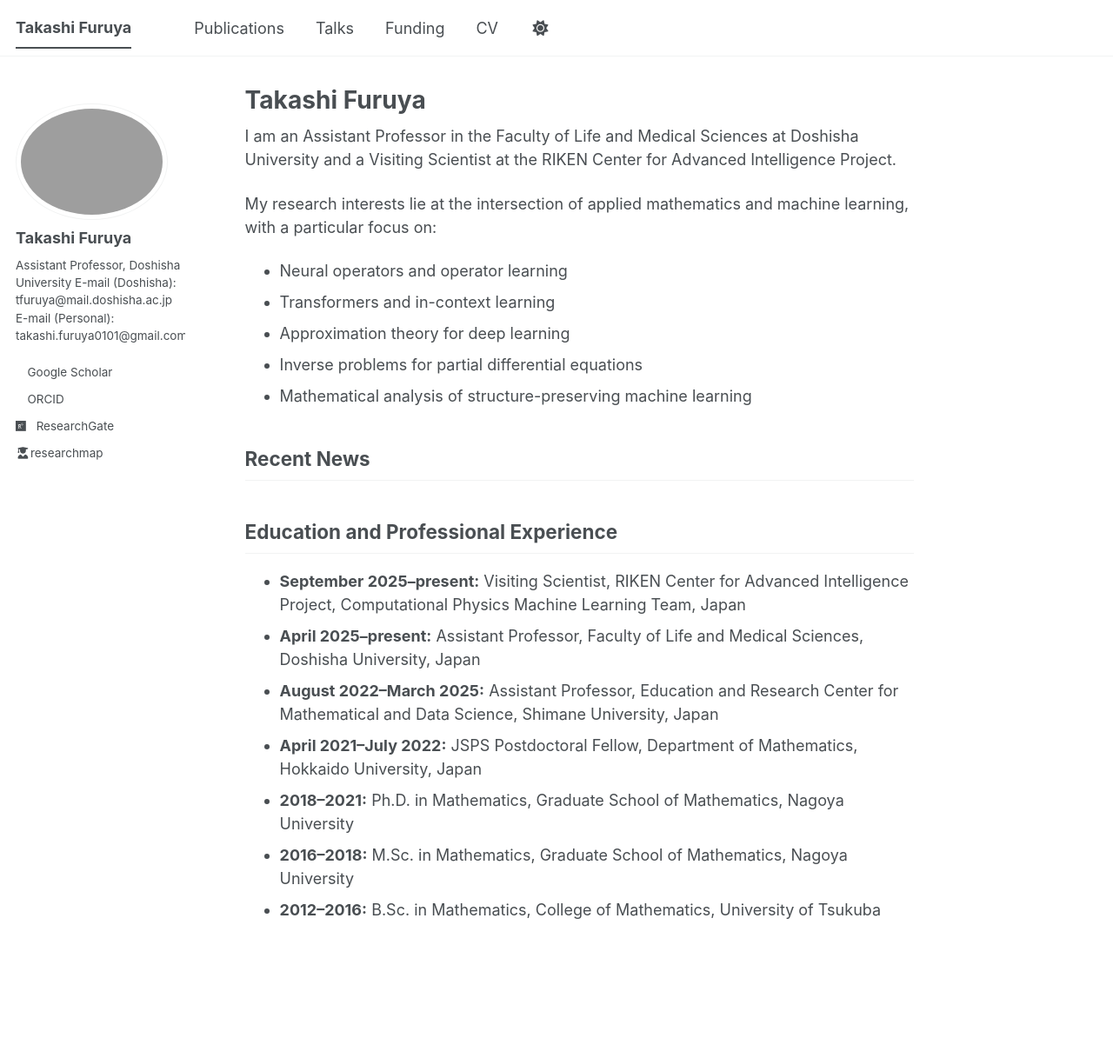
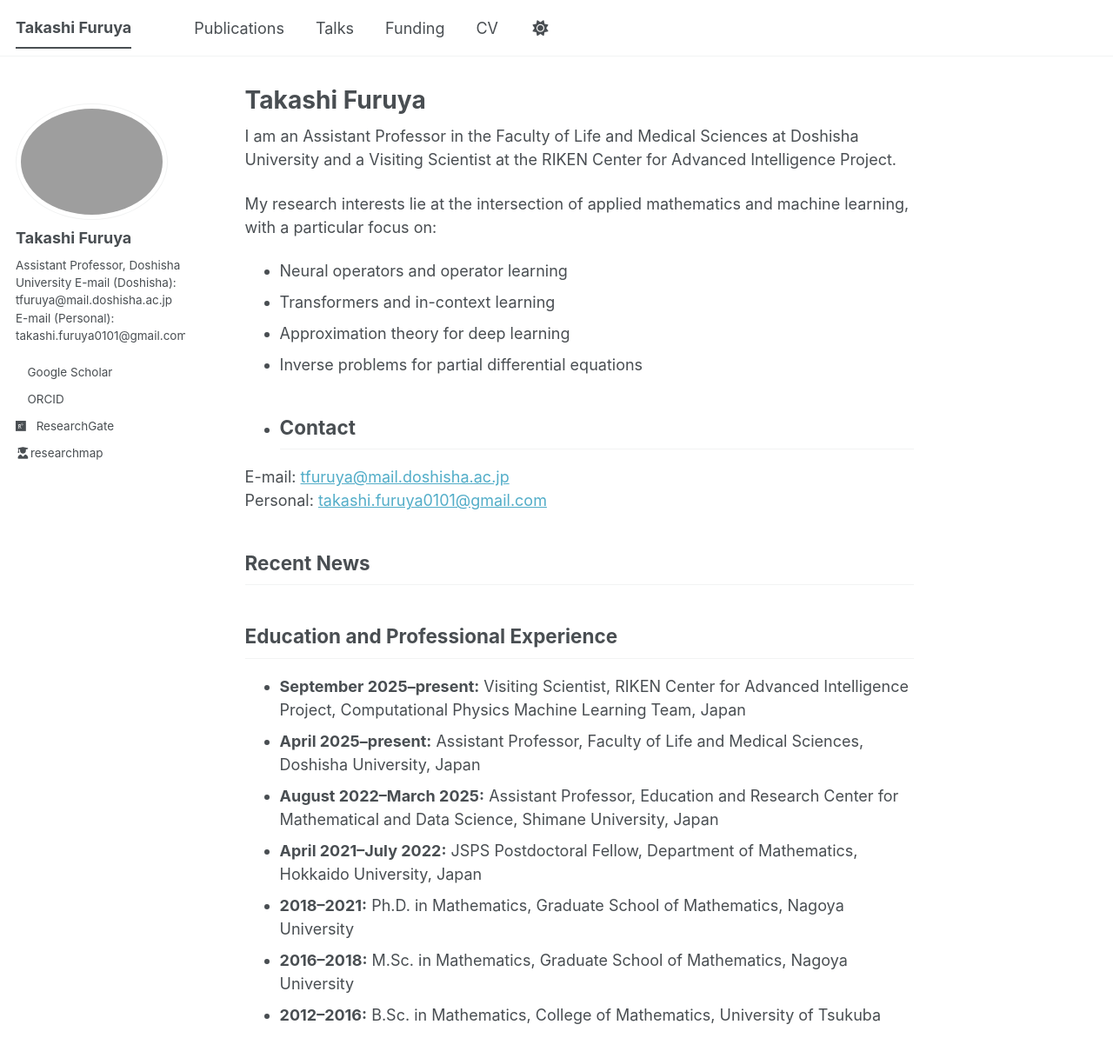
Before and after one commit to Takashi-Furuya/Takashi-Furuya.github.io, a Jekyll site: the page built from _pages/about.md, in a window 1280 px wide and 1280 px high. Shown: the top 1217 px of the window at 87% size. Built offline with Jekyll 4.4.1, drawn with Linux system fonts in a browser that asks for light colours; a style sheet for code colours, icons or effects is not loaded.

Commit message:
Add contact information to about page
Added contact information section with email addresses.

```diff
--- a/_pages/about.md
+++ b/_pages/about.md
@@ -15,7 +15,12 @@ My research interests lie at the intersection of applied mathematics and machine
 - Transformers and in-context learning
 - Approximation theory for deep learning
 - Inverse problems for partial differential equations
-- Mathematical analysis of structure-preserving machine learning
+-
+## Contact
+
+E-mail: [tfuruya@mail.doshisha.ac.jp](mailto:tfuruya@mail.doshisha.ac.jp)
+Personal: [takashi.furuya0101@gmail.com](mailto:takashi.furuya0101@gmail.com)
+
 
 ## Recent News
 
```
